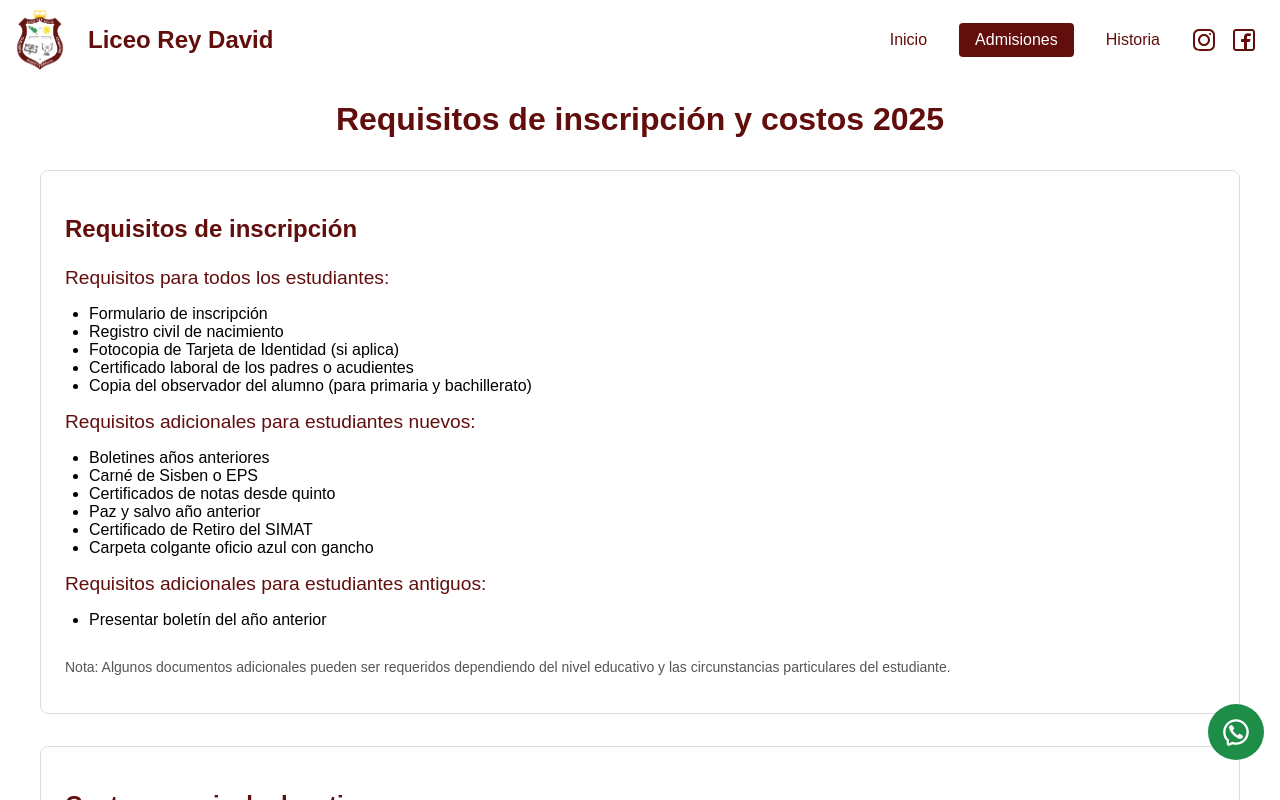
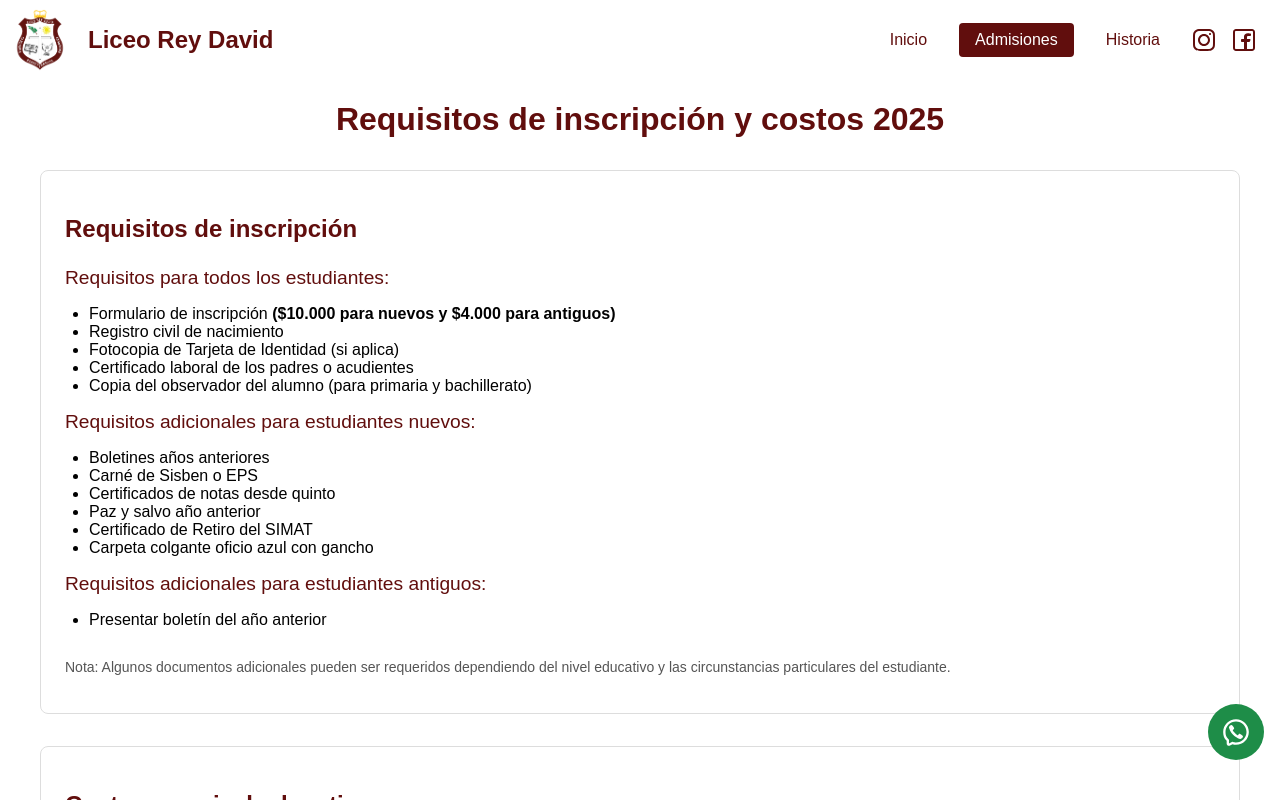
Before and after one commit to pgomezparra/lrd-landingpage, a Vue app: page /admissions in a window 1280 px wide. Built offline with nearby package versions, Linux system fonts and the light colour scheme.

Commit message:
Update admission form price

```diff
--- a/src/admissions/views/Admissions.vue
+++ b/src/admissions/views/Admissions.vue
@@ -10,7 +10,7 @@
             <div class="o-admissions-card__content">
               <p class="o-admissions-card__subtitle">Requisitos para todos los estudiantes:</p>
               <ul class="o-admissions-card__list">
-                <li>Formulario de inscripción</li>
+                <li>Formulario de inscripción <b>($10.000 para nuevos y $4.000 para antiguos)</b></li>
                 <li>Registro civil de nacimiento</li>
                 <li>Fotocopia de Tarjeta de Identidad (si aplica)</li>
                 <li>Certificado laboral de los padres o acudientes</li>
```
